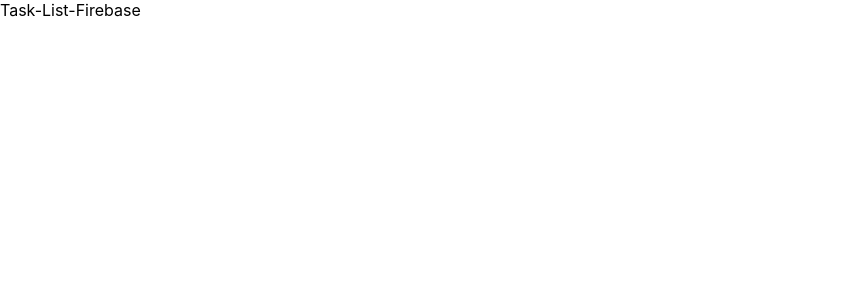
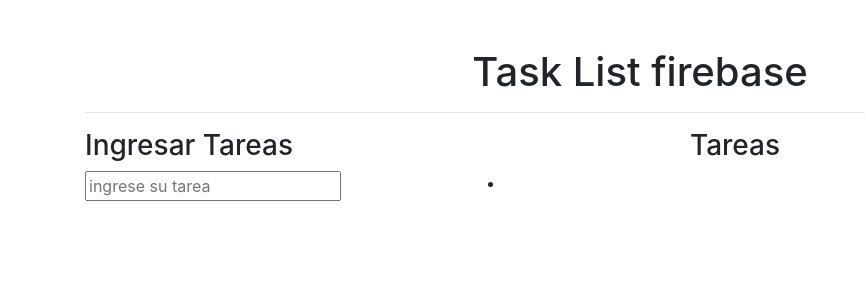
Before and after one commit to antoniPrz/task-list-firebase, a React (Create React App) app: page / in a window 1280 px wide. Shown: the top 300 px of the page, without its empty margins (0-865 px from the left). Built offline with nearby package versions, Linux system fonts and the light colour scheme.

Commit message:
componente tareas y archivo readme

```diff
--- a/public/index.html
+++ b/public/index.html
@@ -1,14 +1,12 @@
 <!DOCTYPE html>
 <html lang="en">
+
 <head>
   <meta charset="utf-8" />
   <link rel="icon" href="%PUBLIC_URL%/favicon.ico" />
   <meta name="viewport" content="width=device-width, initial-scale=1" />
   <meta name="theme-color" content="#000000" />
-    <meta
-      name="description"
-      content="Web site created using create-react-app"
-    />
+  <meta name="description" content="Web site created using create-react-app" />
   <link rel="apple-touch-icon" href="%PUBLIC_URL%/logo192.png" />
   <!--
       manifest.json provides metadata used when your web app is installed on a
@@ -24,8 +22,11 @@
       work correctly both with client-side routing and a non-root public URL.
       Learn how to configure a non-root public URL by running `npm run build`.
     -->
+  <link rel="stylesheet" href="https://cdn.jsdelivr.net/npm/bootstrap@4.6.1/dist/css/bootstrap.min.css"
+    integrity="sha384-zCbKRCUGaJDkqS1kPbPd7TveP5iyJE0EjAuZQTgFLD2ylzuqKfdKlfG/eSrtxUkn" crossorigin="anonymous">
   <title>React App</title>
 </head>
+
 <body>
   <noscript>You need to enable JavaScript to run this app.</noscript>
   <div id="root"></div>
@@ -40,4 +41,5 @@
       To create a production bundle, use `npm run build` or `yarn build`.
     -->
 </body>
+
 </html>
--- a/src/App.jsx
+++ b/src/App.jsx
@@ -1,8 +1,11 @@
+import Tareas from "./components/Tareas";
 
 function App() {
   return (
-    <div className="">
-      Task-List-Firebase
+    <div className="container mt-5">
+      <Tareas />
+
+
     </div>
   );
 }
--- /dev/null
+++ b/src/components/Tareas.jsx
@@ -0,0 +1,34 @@
+import { useState } from "react"
+
+
+const Tareas = () => {
+
+  const [tarea, seTtarea] = useState()
+
+  return (
+    <div>
+      <h1 className="text-center">Task List firebase</h1>
+      <hr />
+      <div className="row">
+        <div className="col-4">
+          <h3>Ingresar Tareas</h3>
+          <form>
+            <input type="text"
+              placeholder="ingrese su tarea"
+              onChange={e => seTtarea(e.target.value)}
+            />
+          </form>
+        </div>
+        <div className="col-6 text-center">
+          <h3>Tareas</h3>
+          <ul>
+            <li> {tarea}</li>
+          </ul>
+
+        </div>
+      </div>
+    </div>
+  )
+}
+
+export default Tareas
```
Lines whose indentation alone changed are shown as unchanged.
